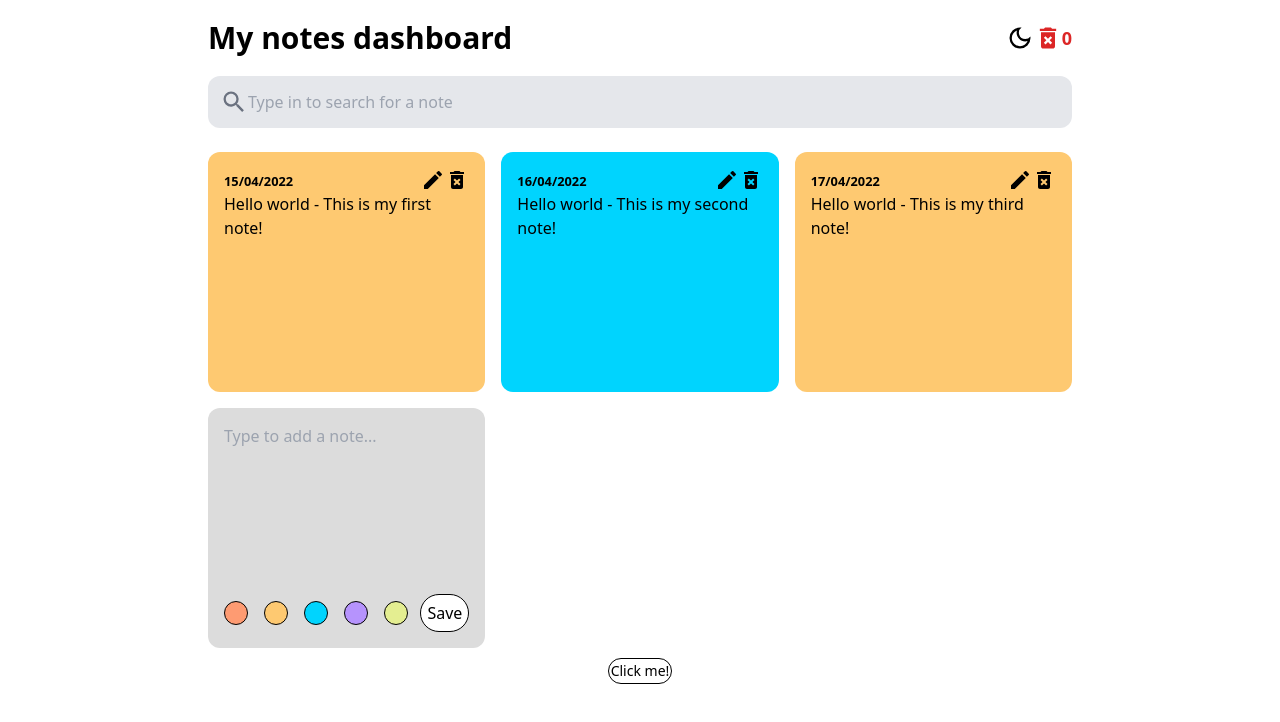
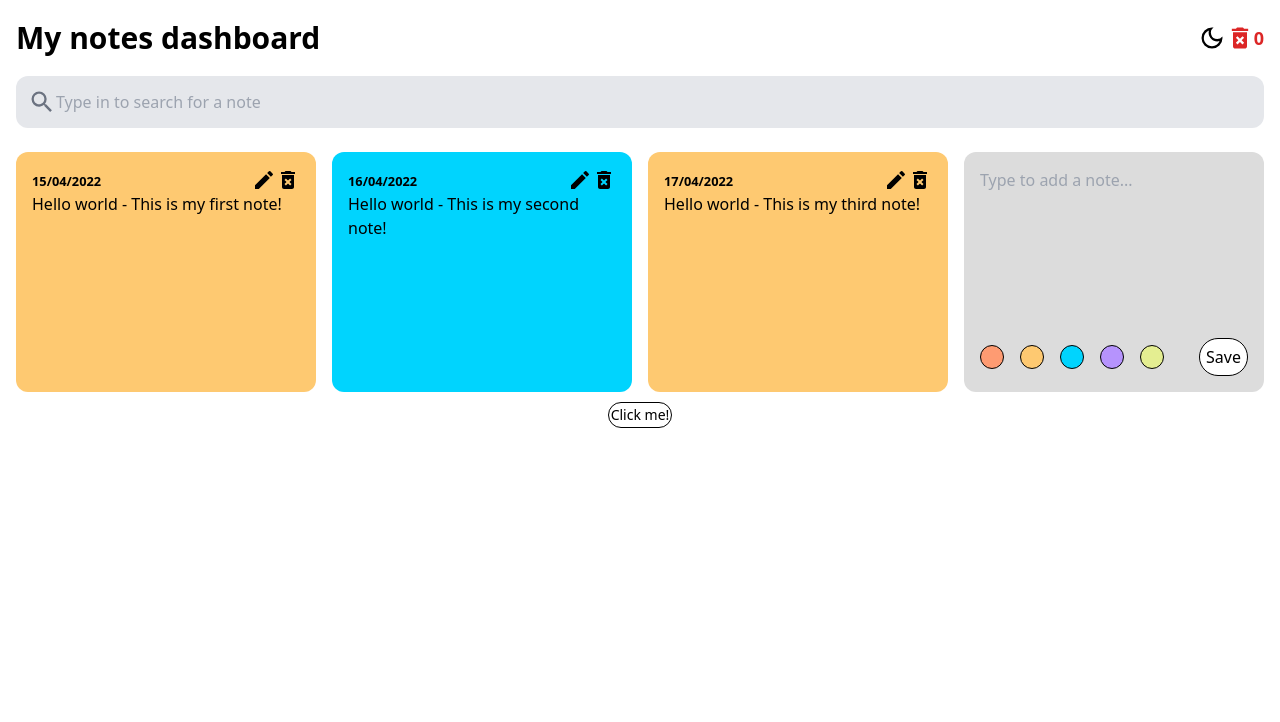
Before and after one commit to micadecolonia/coding-challenge, a React (Create React App) app: page / in a window 1280 px wide. Shown: the top 722 px of the page. Built offline with nearby package versions, Linux system fonts and the light colour scheme.

Commit message:
Updated dark mode

```diff
--- a/src/App.js
+++ b/src/App.js
@@ -12,8 +12,9 @@ function App() {
   const [darkMode, setDarkMode] = useState(false);
 
   return (
-    <div className={`${darkMode && 'dark-mode'}`}>
-      <div className="mx-auto px-4 min-h-screen max-w-4xl">
+    <div className={`${darkMode && 'dark'} ${darkMode === 'dark' ? 'bg-black' : 'bg-white'}`}>
+      <div className="dark:bg-black">
+        <div className="mx-auto px-4 min-h-screen">
           <Router>
             <div className="App">
               <Header handleToggleDarkMode={setDarkMode} />
@@ -25,6 +26,7 @@ function App() {
           </Router>
         </div>
       </div>
+    </div>
 
   );
 }
```
Lines whose indentation alone changed are shown as unchanged.
